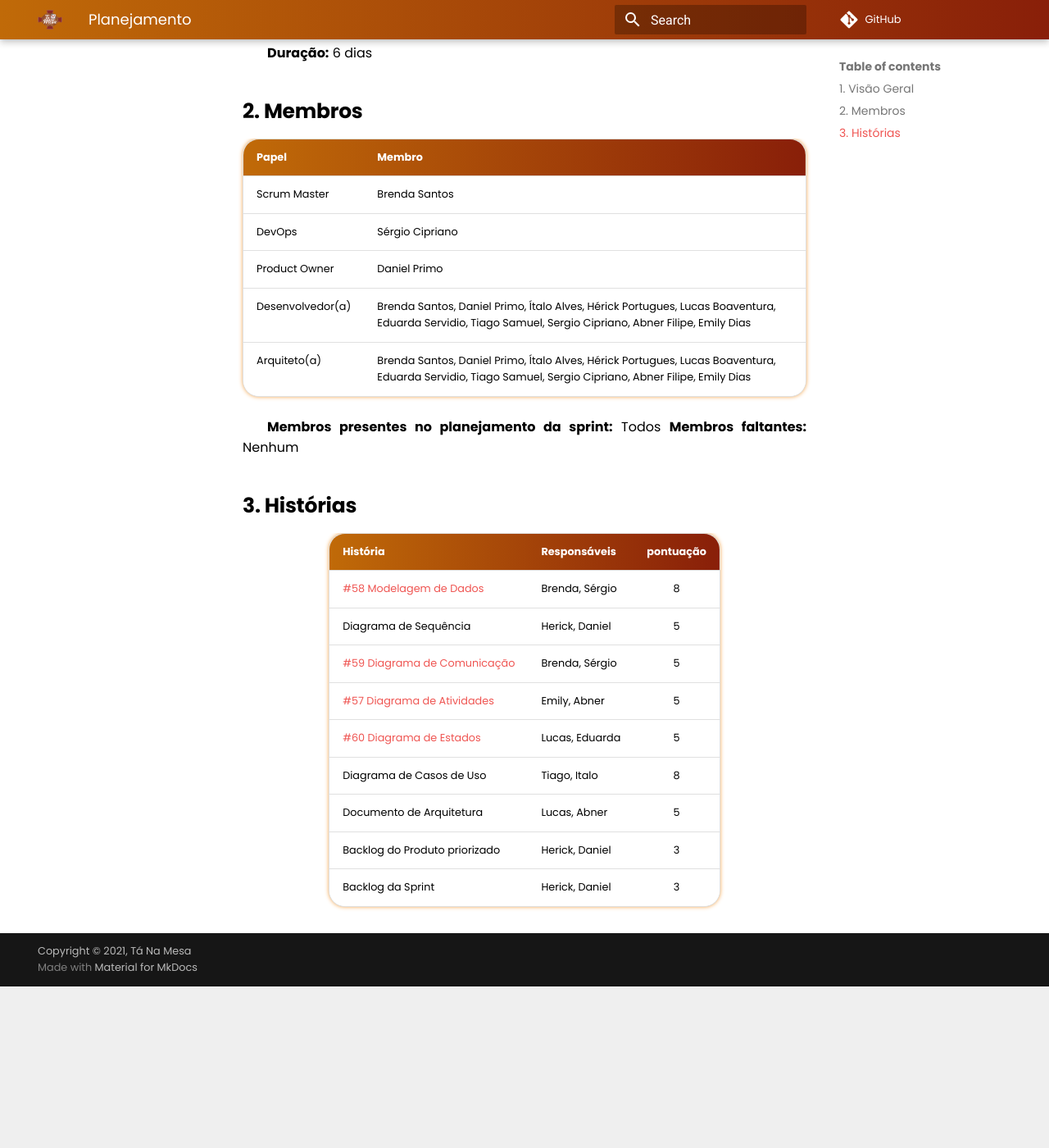
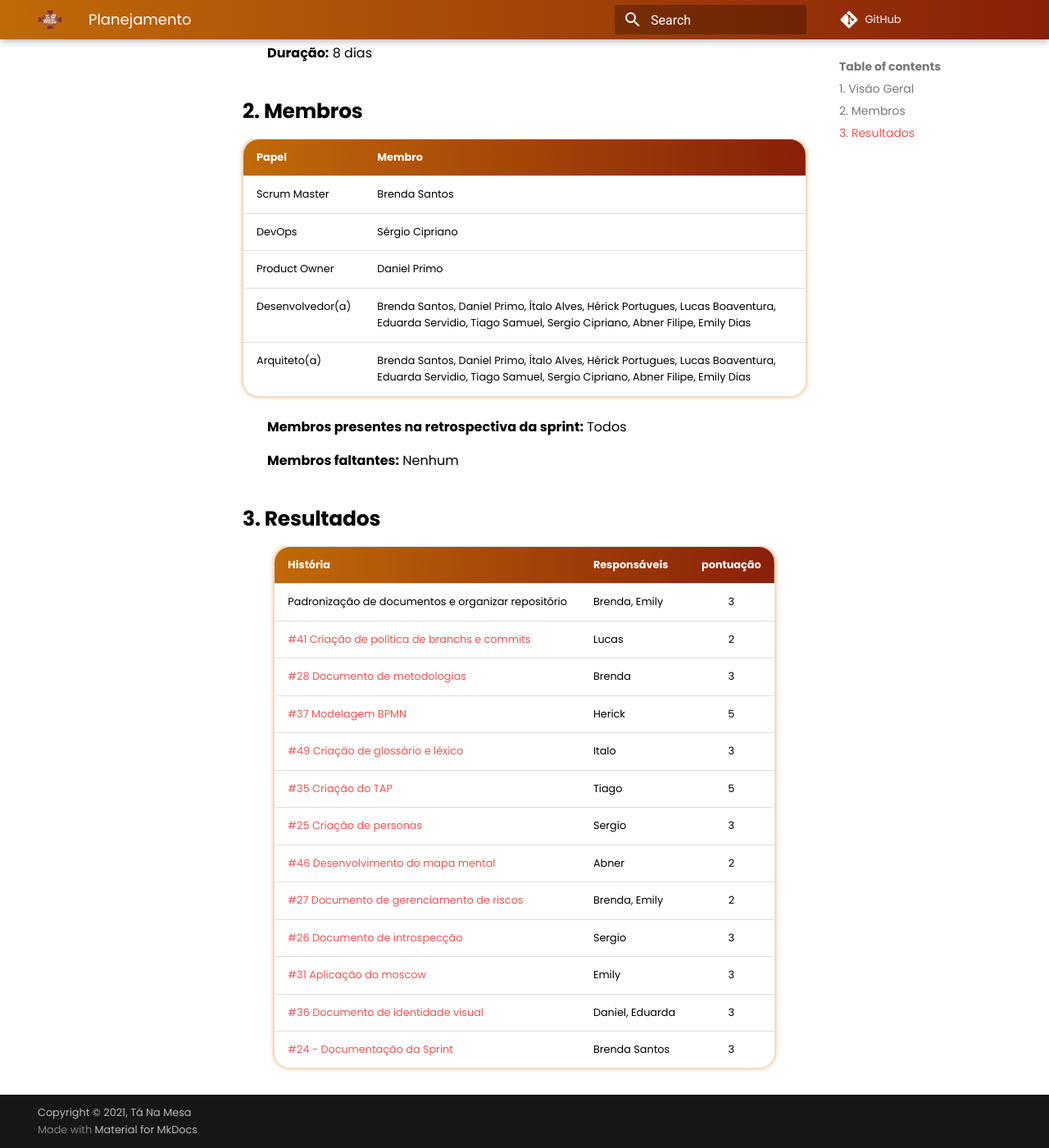
Before and after one commit to UnBArqDsw2021-1/2021.1_G02_TaNaMesa_docs, an MkDocs documentation site: the page built from docs/5-Extra/Sprints/Sprint-03/Plannning-03.md, in a window 1280 px wide and 1400 px high, scrolled down 351 px. Shown: the whole window at 82% size. Built offline with MkDocs 1.6.1 and Material for MkDocs 9.7.7, drawn with Linux system fonts in a browser that asks for light colours; comment, search, counter and statistics services are not loaded; before the commit the page ends 1554 px from its top, so only the background shows below that.

Commit message:
#55 Adicionando analises da sprint

```diff
--- a/docs/5-Extra/Sprints/Sprint-03/Plannning-03.md
+++ b/docs/5-Extra/Sprints/Sprint-03/Plannning-03.md
@@ -4,11 +4,11 @@
 
 **Número da Sprint:** 03
 
-**Data de Início:** 10/08/2021
+**Data de Início:** 02/08/2021
 
-**Data de Término:** 16/08/2021
+**Data de Término:** 10/08/2021
 
-**Duração:** 6 dias
+**Duração:** 8 dias
 
 ## 2. Membros
 |      Papel       |          Membro            |
@@ -19,19 +19,23 @@
 | Desenvolvedor(a) |Brenda Santos, Daniel Primo, Ítalo Alves, Hérick Portugues, Lucas Boaventura, Eduarda Servidio, Tiago Samuel, Sergio Cipriano, Abner Filipe, Emily Dias |
 |   Arquiteto(a)   |Brenda Santos, Daniel Primo, Ítalo Alves, Hérick Portugues, Lucas Boaventura, Eduarda Servidio, Tiago Samuel, Sergio Cipriano, Abner Filipe, Emily Dias|
 
-**Membros presentes no planejamento da sprint:** Todos
+**Membros presentes na retrospectiva da sprint:**  Todos
+
 **Membros faltantes:** Nenhum
 
-## 3. Histórias
-
+## 3. Resultados
 |  História  | Responsáveis  | pontuação |
 | :--------  | :-----------  | :-------: |
-| [#58 Modelagem de Dados](https://github.com/UnBArqDsw2021-1/2021.1_G02_TaNaMesa_docs/issues/58)  | Brenda, Sérgio | 8 |
-| Diagrama de Sequência         | Herick, Daniel | 5 |
-| [#59 Diagrama de Comunicação](https://github.com/UnBArqDsw2021-1/2021.1_G02_TaNaMesa_docs/issues/59)| Brenda, Sérgio | 5 |
-| [#57 Diagrama de Atividades](https://github.com/UnBArqDsw2021-1/2021.1_G02_TaNaMesa_docs/issues/57)|  Emily, Abner  | 5 |
-| [#60 Diagrama de Estados](https://github.com/UnBArqDsw2021-1/2021.1_G02_TaNaMesa_docs/issues/60)   | Lucas, Eduarda | 5 |
-| Diagrama de Casos de Uso      |  Tiago, Italo  | 8 |
-| Documento de Arquitetura      |  Lucas, Abner  | 5 |
-| Backlog do Produto priorizado | Herick, Daniel | 3 |
-| Backlog da Sprint             | Herick, Daniel | 3 |
+| Padronização de documentos e organizar repositório |  Brenda, Emily     |     3     |
+| [#41 Criação de política de branchs e commits](https://github.com/UnBArqDsw2021-1/2021.1_G02_TaNaMesa_docs/issues/41) |    Lucas   |    2    |
+| [#28 Documento de metodologias](https://github.com/UnBArqDsw2021-1/2021.1_G02_TaNaMesa_docs/issues/28) |   Brenda   |   3   |
+| [#37 Modelagem BPMN](https://github.com/UnBArqDsw2021-1/2021.1_G02_TaNaMesa_docs/issues/37) |  Herick  |   5   |
+| [#49 Criação de glossário e léxico](https://github.com/UnBArqDsw2021-1/2021.1_G02_TaNaMesa_docs/issues/49) |   Italo   |   3   |
+| [#35 Criação do TAP](https://github.com/UnBArqDsw2021-1/2021.1_G02_TaNaMesa_docs/issues/35) |  Tiago   |  5   |
+| [#25 Criação de personas](https://github.com/UnBArqDsw2021-1/2021.1_G02_TaNaMesa_docs/issues/25) |    Sergio   |    3    |
+| [#46 Desenvolvimento do mapa mental](https://github.com/UnBArqDsw2021-1/2021.1_G02_TaNaMesa_docs/issues/46) |  Abner   |   2   |
+| [#27 Documento de gerenciamento de riscos](https://github.com/UnBArqDsw2021-1/2021.1_G02_TaNaMesa_docs/issues/27) |     Brenda, Emily     |   2   |
+| [#26 Documento de introspecção](https://github.com/UnBArqDsw2021-1/2021.1_G02_TaNaMesa_docs/issues/26) |    Sergio   |   3   |
+| [#31 Aplicação do moscow](https://github.com/UnBArqDsw2021-1/2021.1_G02_TaNaMesa_docs/issues/31) |  Emily   |  3   |
+| [#36 Documento de identidade visual](https://github.com/UnBArqDsw2021-1/2021.1_G02_TaNaMesa_docs/issues/36) |  Daniel, Eduarda |   3   |
+| [#24 - Documentação da Sprint](https://github.com/UnBArqDsw2021-1/2021.1_G02_TaNaMesa_docs/issues/24) | Brenda Santos |     3     |
```
Also changed, not shown: docs/5-Extra/Sprints/Sprint-03/Review-03.md (added, +71 -0 lines).
